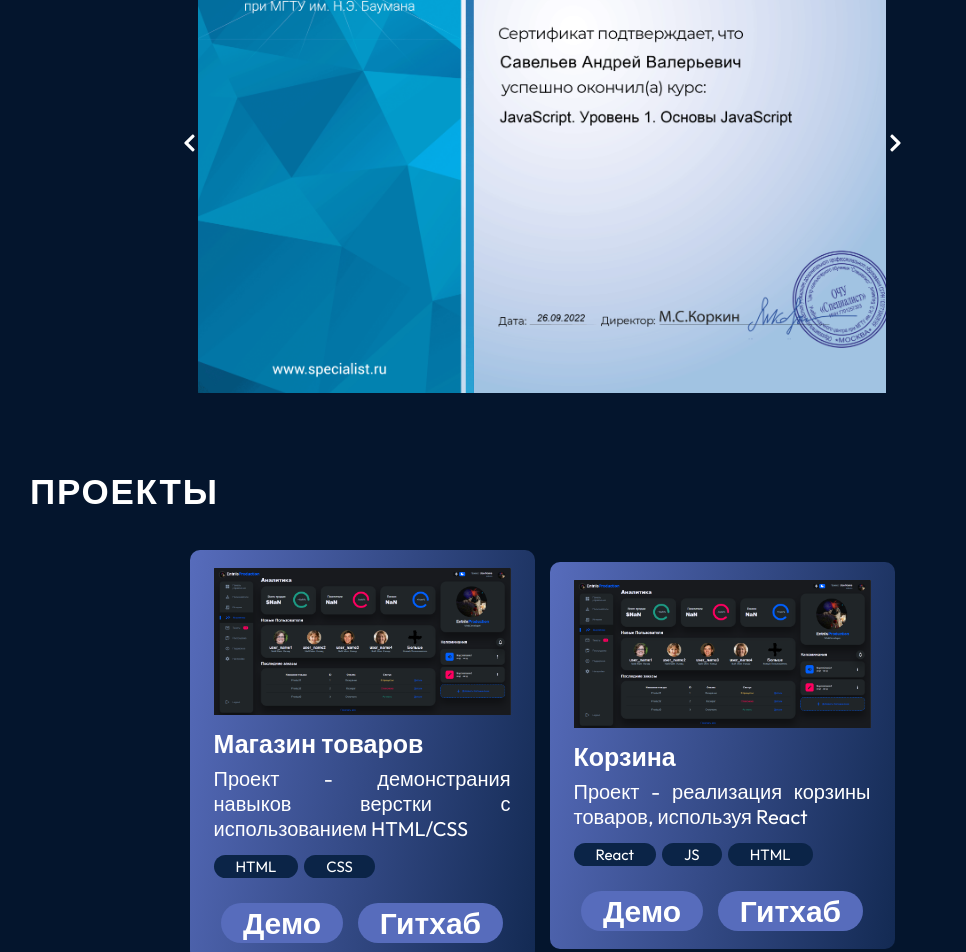
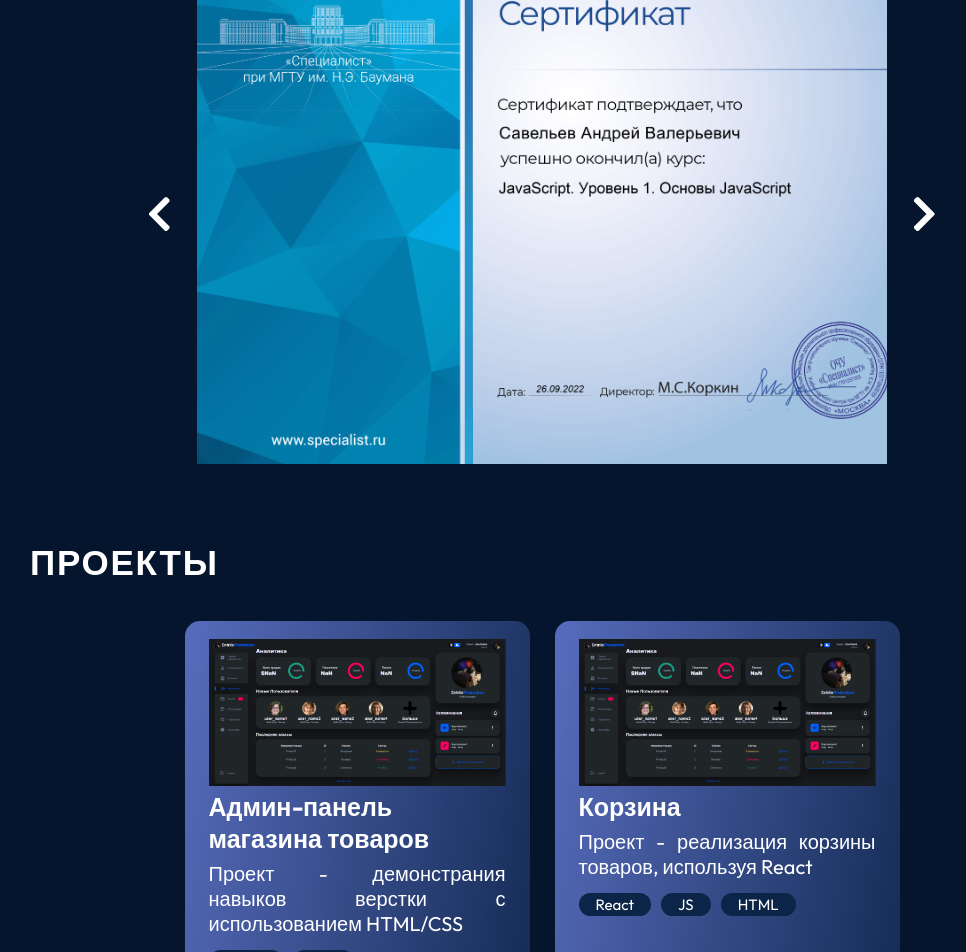
Before and after one commit to Entrils/portfolio, a React (Vite) app: page / in a window 1280 px wide. Shown: the part 1300-2252 px from the top of the page, without its empty margins (98-1064 px from the left). Built offline with nearby package versions, Linux system fonts and the light colour scheme.

Commit message:
anim updated
добавлено много анимаций, фикс багов, попытка адаптировать слайдер под мобильные устройства, фикс карточек проектов и многое другое

```diff
--- a/src/components/About/About.jsx
+++ b/src/components/About/About.jsx
@@ -9,7 +9,7 @@
         <h1 className={styles.title}>Привет, я Андрей</h1>
         <p className={styles.description}> Я front-end разработчик, использую React и NodeJS,
             ниже есть вся информация обо мне!</p>
-        <a href='mailto:needway@list.ru' className={styles.contactBtn}>Связаться со мной</a>
+        <a href='https://t.me/entrils' className={styles.contactBtn}>Связаться со мной</a>
     </div>
     <img src={getImageUrl("about/aboutPhoto.png")}
     alt='Моё фото' className={styles.aboutPhoto}/>
--- a/src/components/About/About.module.css
+++ b/src/components/About/About.module.css
@@ -47,6 +47,10 @@
     font-weight: 600;
     padding: 17px 26px;
     box-shadow: 0 0 4px 0 rgba(0,0,0,0.25);
+}
+
+.contactBtn:hover{
+    background-color: var(--color-btn-hover);
 }
 
 .aboutPhoto{
--- a/src/components/Certificates/Certificates.jsx
+++ b/src/components/Certificates/Certificates.jsx
@@ -1,18 +1,18 @@
-import React, { useEffect, useState, Children, cloneElement } from 'react'
+import React, { useEffect, useState, Children, cloneElement, useRef } from 'react'
 import styles from "./Certificates.module.css";
 import { getImageUrl } from '../../utils';
 import certificates from "../../data/certificates.json";
 import { FaChevronLeft, FaChevronRight } from 'react-icons/fa';
 
 export const Certificates = ({children}) => {
-  const CERT_WIDTH = 710;
+  const CERT_WIDTH_FULL = 710;
   const [pages, setPages] = useState([])
   const [offset,setOffset] = useState([])
 
   const handleLeftArrowClick = () =>{
     //console.log('Left');
     setOffset(currentOffset =>{
-      const newOffset = currentOffset + CERT_WIDTH;
+      const newOffset = currentOffset + CERT_WIDTH_FULL;
       //console.log(newOffset)
       return Math.min(newOffset,0);
     })
@@ -22,12 +22,13 @@
     //console.log('Right');
 
     setOffset((currentOffset) => {
-      const newOffset = currentOffset - CERT_WIDTH;
+      const newOffset = currentOffset - CERT_WIDTH_FULL;
 
-      const maxOffset = -(CERT_WIDTH *(pages.length-1))
+      const maxOffset = -(CERT_WIDTH_FULL *(pages.length-1))
       //console.log(newOffset)
       return Math.max(newOffset,maxOffset);
     })
+
   }
 
   useEffect(()=>{
@@ -46,7 +47,8 @@
     <section className={styles.container} id='certificates'>
       <h2 className={styles.title}>Сертификаты</h2>
       <div className={styles.window}>
-      <FaChevronLeft className={styles.arrow} onClick={handleLeftArrowClick}/>
+
+      <FaChevronLeft className={styles.LeftArrow} onClick={handleLeftArrowClick}/>
       <div className={styles.content}>
       <div className={styles.certificates}
         style={{
@@ -54,7 +56,7 @@
         }}>
         {pages}</div>
       </div>
-      <FaChevronRight className={styles.arrow} onClick={handleRightArrowClick}/>
+      <FaChevronRight className={styles.RightArrow} onClick={handleRightArrowClick}/>
       </div>
     </section>
   );
--- a/src/components/Certificates/Certificates.module.css
+++ b/src/components/Certificates/Certificates.module.css
@@ -1,4 +1,5 @@
 @import "../../vars.css";
+
 
 .container{
     color: var(--color-text);
@@ -12,7 +13,7 @@
     margin-left: auto;
     margin-right: auto;
     height: 500px;
-    width: 725px;
+    width: 800px;
     display: flex;
     align-items: center;
 }
@@ -52,8 +53,42 @@
     width: 710px;
 }
 
-.arrow{
+.LeftArrow{
     cursor: pointer;
-    height: 20px;
-    width: 20px;
+    height: 40px;
+    width: 40px;
+    margin-right: 20px;
 }
+
+.LeftArrow:hover{
+    transform: scale(0.9);
+}
+
+.RightArrow:hover{
+    transform: scale(0.9);
+}
+
+.RightArrow{
+    cursor: pointer;
+    height: 40px;
+    width: 40px;
+    margin-left: 20px;
+}
+
+@media screen and (max-width: 900px){
+    .window{
+        width: 400px;
+        height: 100%;
+    }
+    .certificateImageContainer{
+        height: 100%;
+        min-width: 100%;
+        max-width: 100%;
+    }
+    .certificates{
+        width: 900%;
+    }
+    .certificateImageContainer img{
+        width: 100%;
+    }
+}
--- a/src/components/Navbar/Navbar.module.css
+++ b/src/components/Navbar/Navbar.module.css
@@ -26,12 +26,16 @@
     gap: 47px;
     list-style: none;
 }
-
+.menuItems a:hover{
+    color: var(--color-text-hover);
+    text-decoration: underline;
+}
 .menuItems a {
     font-size: 25px;
     color: var(--color-text);
     text-decoration: none;
 }
+
 .menuBtn{
     display: none;
 }
@@ -41,7 +45,9 @@
         flex-direction: column;
         align-items: flex-start;
     }
-
+    .menuBtn:hover{
+        transform: scale(1.1);
+    }
     .menu{
         position: absolute;
         right: 0;
--- a/src/components/Projects/ProjectCard.jsx
+++ b/src/components/Projects/ProjectCard.jsx
@@ -21,8 +21,8 @@
     })}
    </ul>
    <div className={styles.links}>
-    <a href={demo} className={styles.link}>Демо</a>
-    <a href={source} className={styles.link}>Гитхаб</a>
+    <a href={demo} className={styles.link} target="_blank">Демо</a>
+    <a href={source} className={styles.link} target="_blank">GitHub</a>
    </div>
     </div>
   );
--- a/src/components/Projects/ProjectCard.module.css
+++ b/src/components/Projects/ProjectCard.module.css
@@ -3,16 +3,18 @@
 .container{
     display: flex;
     flex-direction: column;
-    border-radius: 10px;
+    border-radius: 15px;
     background: linear-gradient(100deg, #576cbc 0%, #132a53 100%);
     box-shadow: 0 16px 14 px 0 #04152d;
     padding: 18px 24px;
     max-width: 345px;
+    min-width: 345px;
     max-height: 445px;
+    min-height: 445px;
 }
 
 .image{
-    margin-bottom: 13px;
+    margin-bottom: 5px;
 }
 
 .title{
@@ -33,7 +35,7 @@
     display: flex;
     flex-direction: row;
     flex-wrap: wrap;
-    gap: 6px;
+    gap: 10px;
     list-style: none;
 }
 
@@ -42,12 +44,12 @@
     font-weight: 400;
     border-radius: 100px;
     background: var(--color-dark);
-    padding: 2px 22px;
+    padding: 2px 17px;
 }
 
 .links{
     width: 100%;
-    margin-top: 25px;
+    margin-top: auto;
     display: flex;
     justify-content: space-around;
 }
@@ -59,5 +61,10 @@
     font-weight: 600;
     border-radius: 100px;
     background: var(--color-primary);
-    padding: 1px 22px;
+    padding: 1px 15px;
 }
+
+.link:hover{
+    transform: scale(0.9);
+    box-shadow: 0 16px 14 px 0 #04152d;
+}
--- a/src/components/Projects/Projects.module.css
+++ b/src/components/Projects/Projects.module.css
@@ -21,6 +21,6 @@
     flex-wrap: wrap;
     align-items: center;
     justify-content: center;
-    gap: 15px;
+    gap: 25px;
     width: 100%;
 }
--- a/src/components/Skills/Skills.module.css
+++ b/src/components/Skills/Skills.module.css
@@ -2,7 +2,7 @@
 
 .container{
     color: var(--color-text);
-    margin-top: 70px;
+    margin-top: 120px;
     margin-left: 10%;
     margin-right: 10%;
 }
@@ -20,7 +20,7 @@
     display: flex;
     flex-direction: row;
     justify-content: space-between;
-    margin-top: 14px;
+    margin-top: 35px;
 }
 
 .skills{
@@ -28,6 +28,10 @@
     display: flex;
     flex-wrap: wrap;
     gap: 60px;
+}
+
+.skill:hover{
+    transform: scale(1.4);
 }
 
 .skill {
--- a/src/data/projects.json
+++ b/src/data/projects.json
@@ -1,11 +1,11 @@
 [
     {
-        "title": "Магазин товаров",
+        "title": "Админ-панель магазина товаров",
         "imageSrc": "projects/project.png",
         "description": "Проект - демонстрания навыков верстки с использованием HTML/CSS",
         "skills": ["HTML", "CSS"],
-        "demo": "",
-        "source": ""
+        "demo": "https://dashboard-entrils.netlify.app/",
+        "source": "https://github.com/Entrils/AdminPanelDesign"
     },
     {
         "title": "Корзина",
--- a/src/vars.css
+++ b/src/vars.css
@@ -5,6 +5,8 @@
     --color-secondary: #19376d;
     --color-dark: #0b2447;
     --color-bg: #04152d;
+    --color-text-hover: #a3a3ad;
+    --color-btn-hover: #09152b;
 
     /* шрифты */
     --font-roboto: "Roboto";
```
